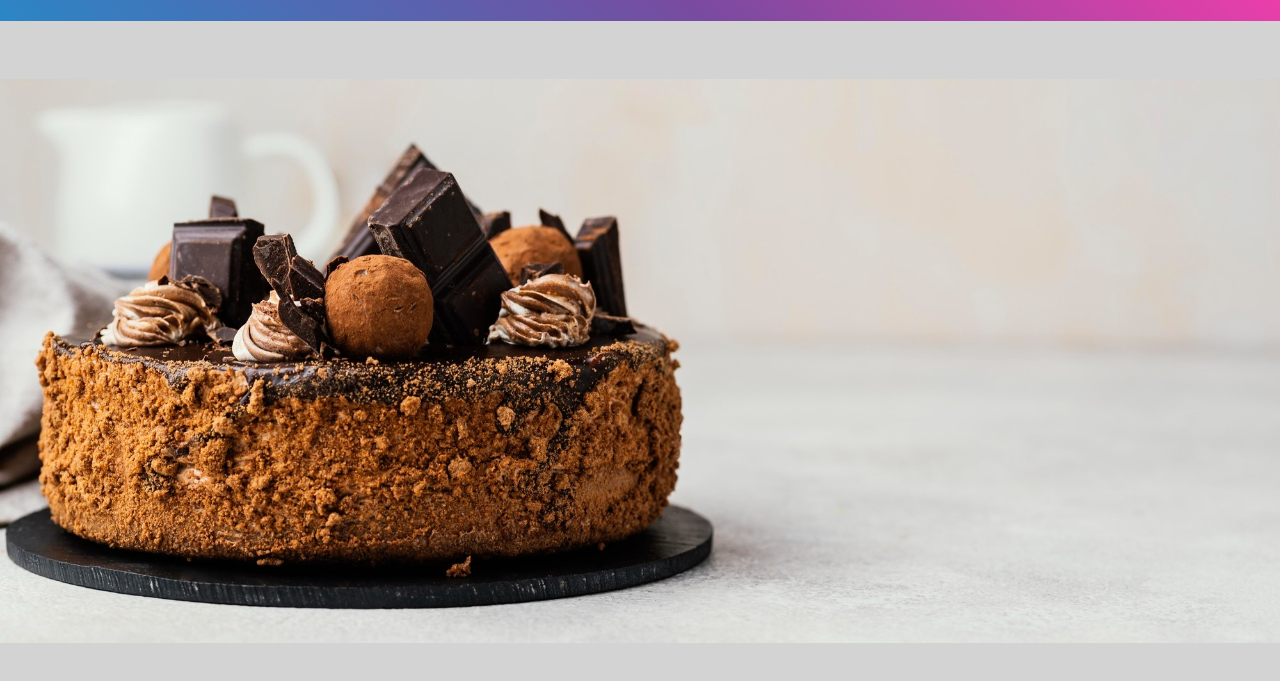
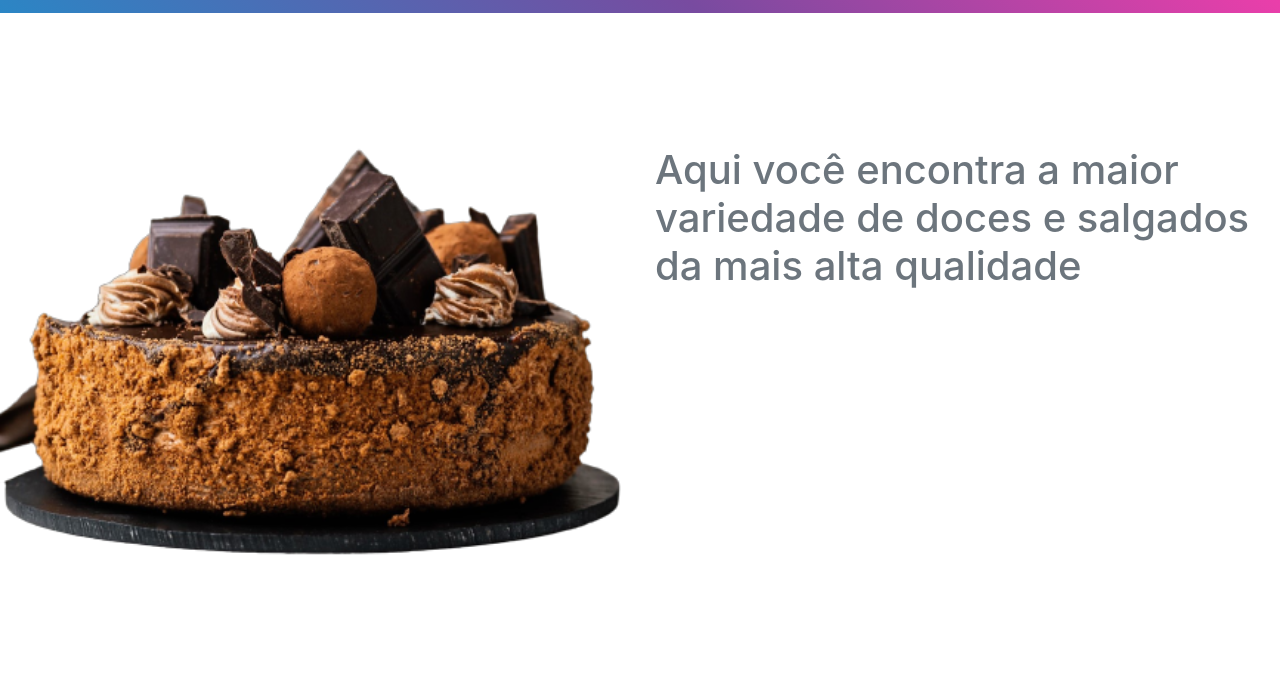
Before and after one commit to dvitorio/DULCE_VITTA_DOCERIA, a plain HTML site: page index.html in a window 1280 px wide. Shown: the part 107-788 px from the top of the page. Drawn offline with nearby package versions, Linux system fonts and the light colour scheme; a web font is replaced by a local one.

Commit message:
Mudança do layout da capa do site

```diff
--- a/css/styles.css
+++ b/css/styles.css
@@ -7,16 +7,9 @@
      box-sizing: border-box;
 }
 
-body{background-color: lightgrey !important}
-
-.containerGeral{
-     width: 100vw;
-     min-height: 100vh;
-}
-
 .navigation{
      width: 100vw;
-     min-height: 8rem;
+     min-height: 5rem;
      background-color: #FF3CAC;
      background-image: linear-gradient(225deg, #FF3CAC 0%, #784BA0 50%, #2B86C5 100%);
 }
--- a/index.html
+++ b/index.html
@@ -18,7 +18,6 @@
 
 <body>
 
-  <div class="containerGeral">
     <!--Barra de navegação-->
     <div class="navigation">
       <nav class="navbar navbar-expand-lg navbar-light">
@@ -40,9 +39,16 @@
 
     <!--Capa do site-->
     <section class="coverSite">
-      <img class="d-block img mx-auto" src="/img/cake.jpg" alt="">
+      <article class="row">
+        <div class="col-xl-6">
+          <img class="d-block img mx-auto" src="/img/cake.png" alt="">
+        </div>
+        <div class="col-xl-6">
+          <h1 class="text-secondary">Aqui você encontra a maior variedade de doces e salgados da mais alta qualidade</h1>
+        </div>
+      </article>
     </section>
-  </div>
+
 
 
 
```
Also changed, not shown: img/cake.png (added).
